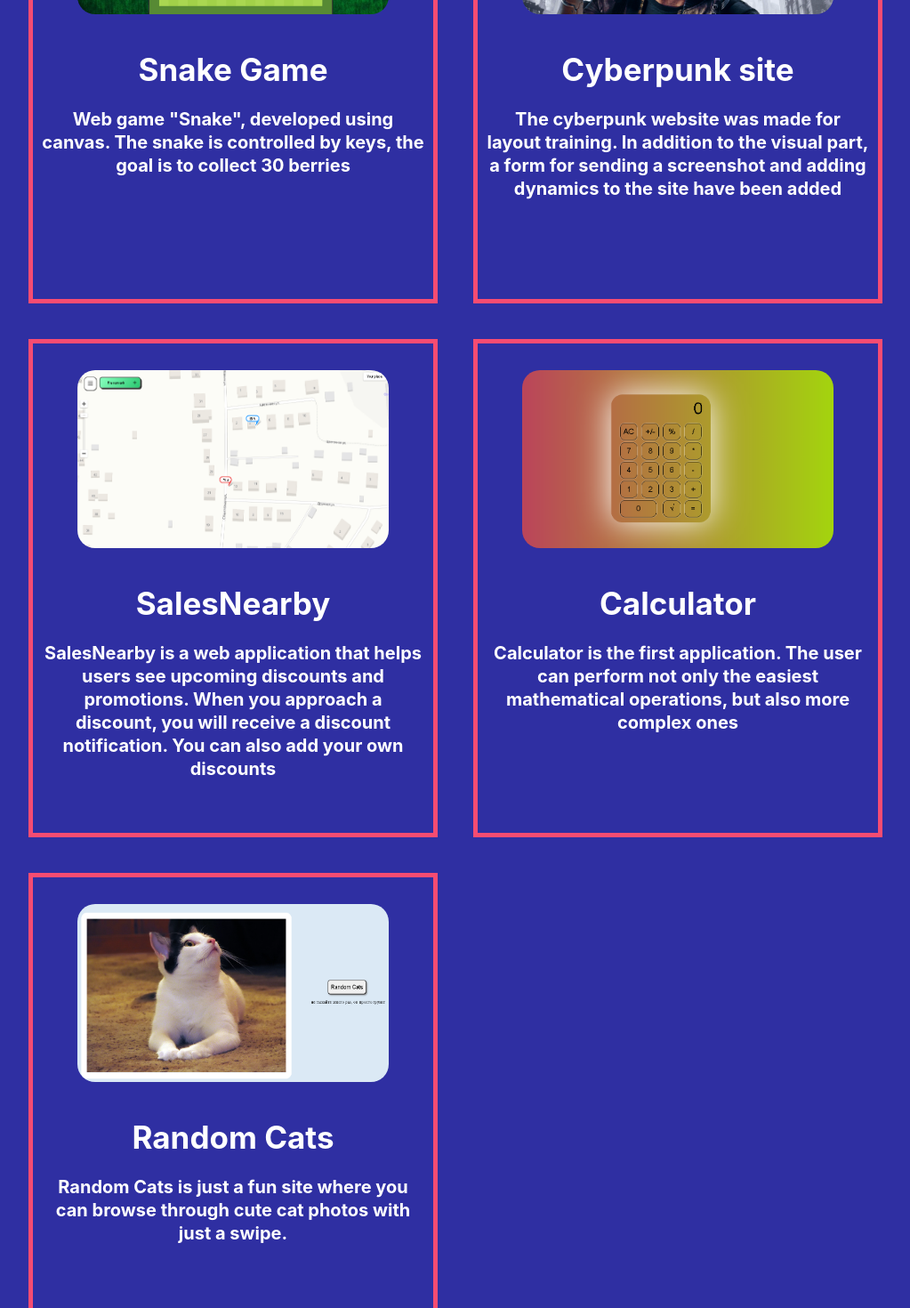
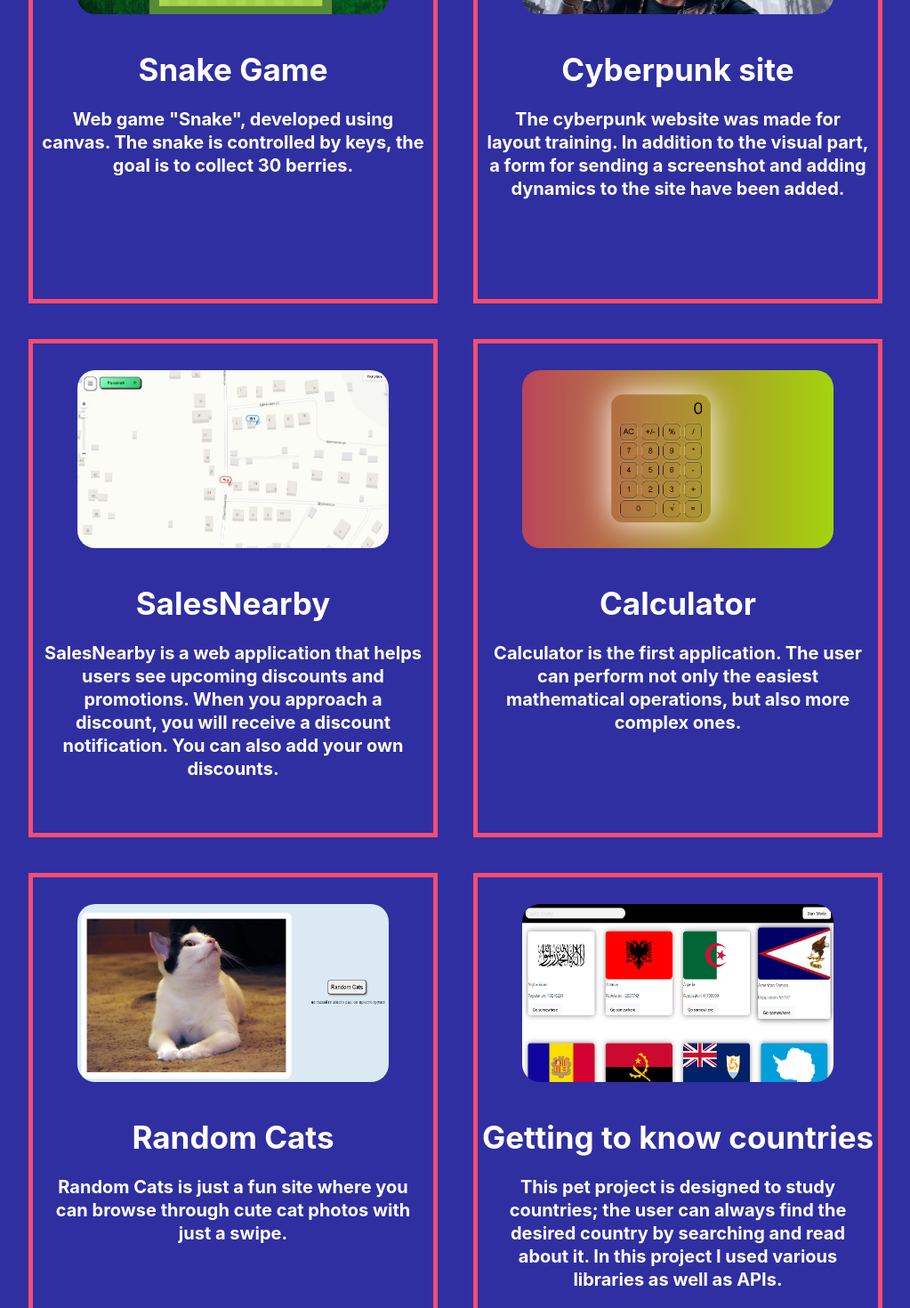
Before and after one commit to maryik/portfolio, a React (Vite) app: page /projects in a window 1280 px wide. Shown: the part 460-1930 px from the top of the page at 89% size, without its empty margins (128-1151 px from the left). Built offline with nearby package versions, Linux system fonts and the light colour scheme.

Commit message:
add a new projects

```diff
--- a/src/App/App.jsx
+++ b/src/App/App.jsx
@@ -28,7 +28,7 @@ function AppContent() {
     }
     else if (location.pathname === '/projects') {
       document.body.style.overflow = 'auto';
-      document.body.style.height = '320vh';
+      document.body.style.height = '420vh';
       window.scrollTo(0, 0);
     }
     else{
--- a/src/Projects/Projects.jsx
+++ b/src/Projects/Projects.jsx
@@ -5,13 +5,18 @@ import cyberProject from '../assets/cyber-project.png'
 import salesNearby from '../assets/salesNearby-project.png'
 import calculator from '../assets/calculator-project.png'
 import randomCats from '../assets/randomcats-project.png'
+import countries from '../assets/countries-project.png'
+import extension from '../assets/extension-project.png'
 import CardOfProject from '../CardOfProject/CardOfProject'
 export default function Projects(){
-    const projects = [{ id: 1, image: snakeProject, title: 'Snake Game', description: 'Web game "Snake", developed using canvas. The snake is controlled by keys, the goal is to collect 30 berries' },
-    { id: 2, image: cyberProject, title: 'Cyberpunk site', description: 'The cyberpunk website was made for layout training. In addition to the visual part, a form for sending a screenshot and adding dynamics to the site have been added' },
-    { id: 3, image: salesNearby, title: 'SalesNearby', description: 'SalesNearby is a web application that helps users see upcoming discounts and promotions. When you approach a discount, you will receive a discount notification. You can also add your own discounts' },
-    { id: 4, image: calculator, title: 'Calculator', description: 'Calculator is the first application. The user can perform not only the easiest mathematical operations, but also more complex ones' },
-    { id: 5, image: randomCats, title: 'Random Cats', description: 'Random Cats is just a fun site where you can browse through cute cat photos with just a swipe.' }];
+    const projects = [{ id: 1, image: snakeProject, title: 'Snake Game', description: 'Web game "Snake", developed using canvas. The snake is controlled by keys, the goal is to collect 30 berries.' },
+    { id: 2, image: cyberProject, title: 'Cyberpunk site', description: 'The cyberpunk website was made for layout training. In addition to the visual part, a form for sending a screenshot and adding dynamics to the site have been added.' },
+    { id: 3, image: salesNearby, title: 'SalesNearby', description: 'SalesNearby is a web application that helps users see upcoming discounts and promotions. When you approach a discount, you will receive a discount notification. You can also add your own discounts.' },
+    { id: 4, image: calculator, title: 'Calculator', description: 'Calculator is the first application. The user can perform not only the easiest mathematical operations, but also more complex ones.' },
+    { id: 5, image: randomCats, title: 'Random Cats', description: 'Random Cats is just a fun site where you can browse through cute cat photos with just a swipe.' },
+    { id: 6, image: countries, title: 'Getting to know countries', description: 'This pet project is designed to study countries; the user can always find the desired country by searching and read about it. In this project I used various libraries as well as APIs.' },
+    { id: 7, image: extension, title: 'Extension for Chrome', description: 'The written extension for Chrome allows the user to select a city and then on the NPR news website there will be a weather icon on each news panel and when you click on it the user will receive a weather forecast for the selected city.' },
+];
 
     return(
         <div className="container-projects">
```
Also changed, not shown: src/assets/countries-project.png (added), src/assets/extension-project.png (added).
